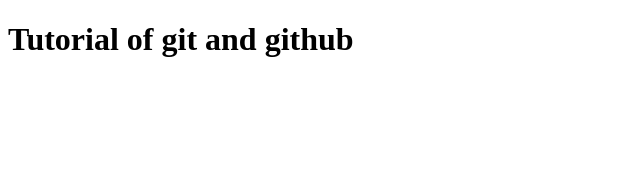
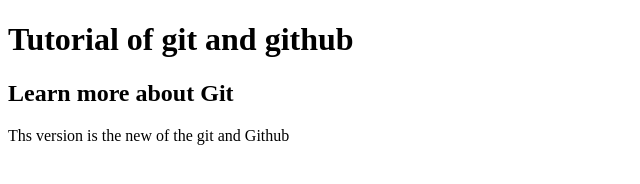
Before and after one commit to chitrasharma20/Git-and-Ghithub-crash, a plain HTML site: page index.html in a window 1280 px wide. Shown: the whole page, without its empty margins (0-640 px from the left). Drawn offline with Linux system fonts and the light colour scheme.

Commit message:
other commit

```diff
--- a/index.html
+++ b/index.html
@@ -5,6 +5,8 @@
     <meta name="viewport" content="width=device-width, initial-scale=1.0">
     <title>Document</title>
     <h1>Tutorial of git and github</h1>
+    <h2>Learn more about Git</h2>
+    <p>Ths version is the new of the git and Github</p>
 </head>
 <body>
 
```
